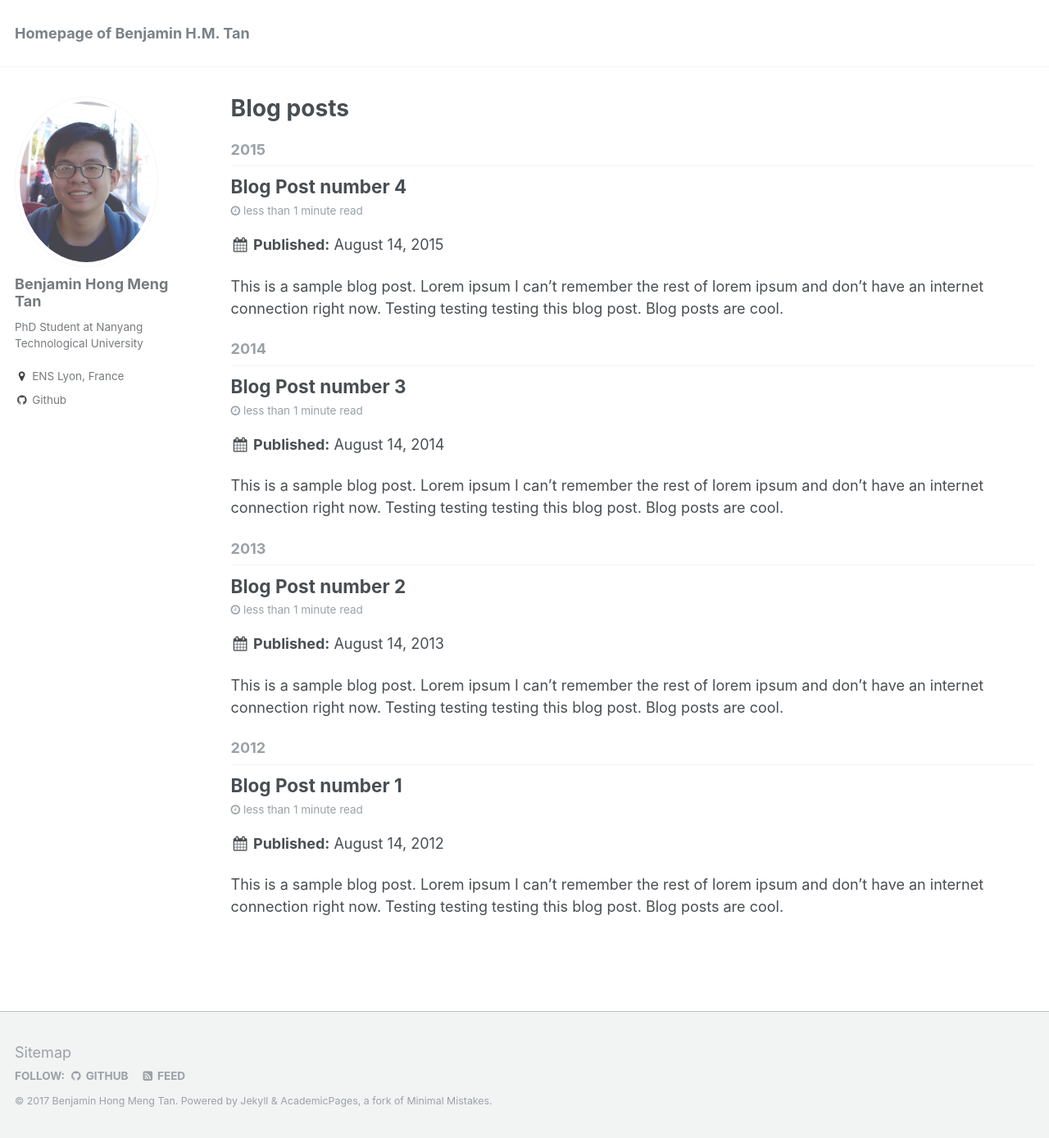
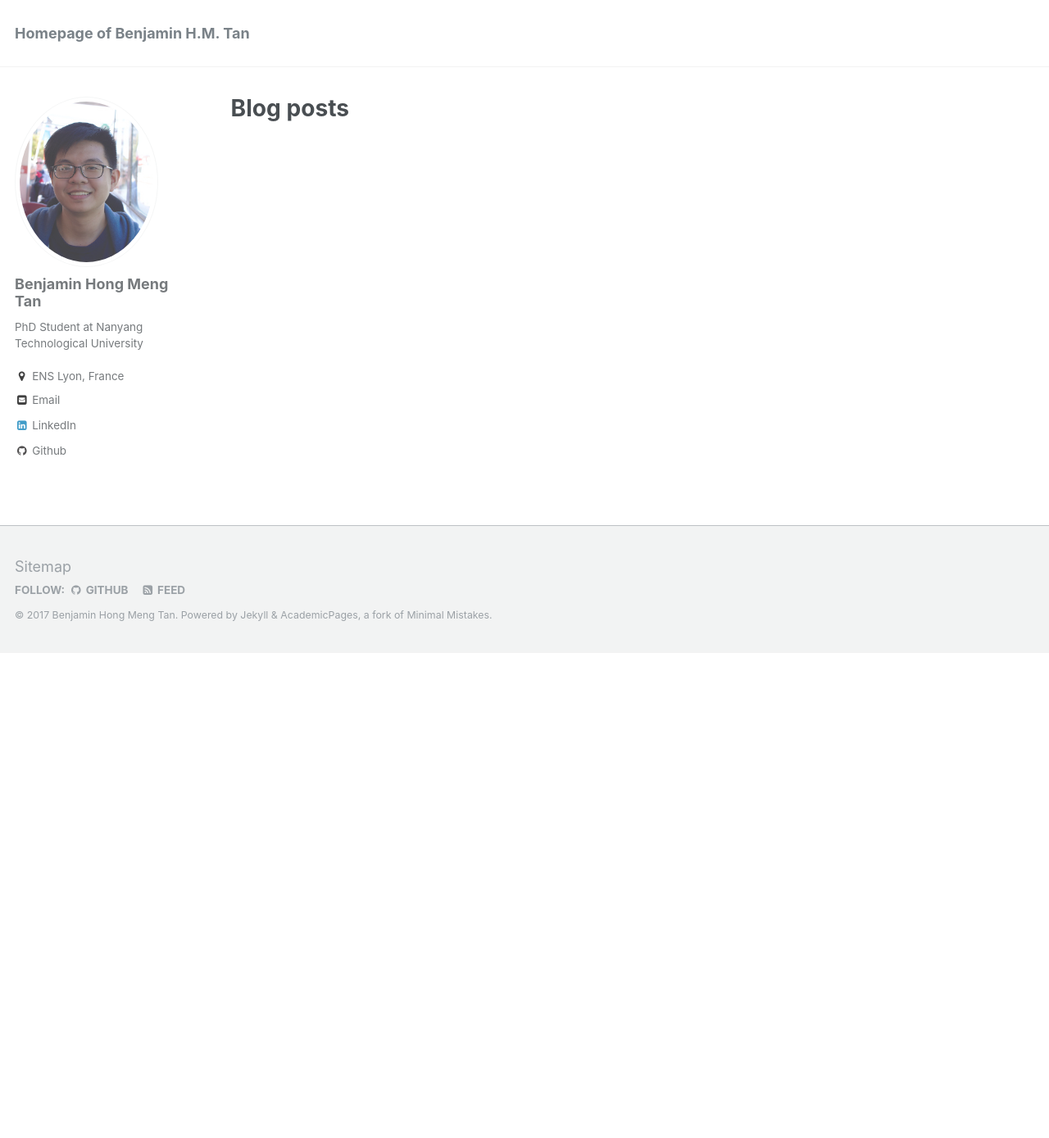
Before and after one commit to benjaminhmtan/benjaminhmtan.github.io, a Jekyll site: the page built from _pages/year-archive.html, in a window 1280 px wide and 1389 px high. Shown: the whole window at 82% size. Built offline with Jekyll 4.4.1, drawn with Linux system fonts in a browser that asks for light colours.

Commit message:
remove sample pages

```diff
--- a/_config.yml
+++ b/_config.yml
@@ -84,7 +84,7 @@ author:
   location         : "ENS Lyon, France"
   employer         :
   googlescholar    : # "http://yourfullgooglescholarurl.com"
-  email            :
+  email            : "benjaminhmtan *at* gmail *dot* com"
   uri              :
   bitbucket        :
   codepen          :
@@ -97,8 +97,8 @@ author:
   keybase          :
   instagram        :
   lastfm           :
-  linkedin         :
-  orcid            : # "http://orcid.org/yourorcidurl"
+  linkedin         : "https://www.linkedin.com/in/benjamin-hong-meng-tan-611a0a148/"
+  orcid            : # "http://orcid.org/0000-0002-8629-9052"
   pinterest        :
   soundcloud       :
   stackoverflow    : # http://stackoverflow.com/users/123456/username
--- a/_posts/2012-08-14-blog-post-1.md
+++ /dev/null
@@ -1,20 +0,0 @@
----
-title: 'Blog Post number 1'
-date: 2012-08-14
-permalink: /posts/2012/08/blog-post-1/
-tags:
-  - cool posts
-  - category1
-  - category2
----
-
-This is a sample blog post. Lorem ipsum I can't remember the rest of lorem ipsum and don't have an internet connection right now. Testing testing testing this blog post. Blog posts are cool.
-
-Headings are cool
-======
-
-You can have many headings
-======
-
-Aren't headings cool?
-------
--- a/_posts/2013-08-14-blog-post-2.md
+++ /dev/null
@@ -1,20 +0,0 @@
----
-title: 'Blog Post number 2'
-date: 2013-08-14
-permalink: /posts/2013/08/blog-post-2/
-tags:
-  - cool posts
-  - category1
-  - category2
----
-
-This is a sample blog post. Lorem ipsum I can't remember the rest of lorem ipsum and don't have an internet connection right now. Testing testing testing this blog post. Blog posts are cool.
-
-Headings are cool
-======
-
-You can have many headings
-======
-
-Aren't headings cool?
-------
--- a/_posts/2014-08-14-blog-post-3.md
+++ /dev/null
@@ -1,20 +0,0 @@
----
-title: 'Blog Post number 3'
-date: 2014-08-14
-permalink: /posts/2014/08/blog-post-3/
-tags:
-  - cool posts
-  - category1
-  - category2
----
-
-This is a sample blog post. Lorem ipsum I can't remember the rest of lorem ipsum and don't have an internet connection right now. Testing testing testing this blog post. Blog posts are cool.
-
-Headings are cool
-======
-
-You can have many headings
-======
-
-Aren't headings cool?
-------
--- a/_posts/2015-08-14-blog-post-4.md
+++ /dev/null
@@ -1,20 +0,0 @@
----
-title: 'Blog Post number 4'
-date: 2015-08-14
-permalink: /posts/2012/08/blog-post-4/
-tags:
-  - cool posts
-  - category1
-  - category2
----
-
-This is a sample blog post. Lorem ipsum I can't remember the rest of lorem ipsum and don't have an internet connection right now. Testing testing testing this blog post. Blog posts are cool.
-
-Headings are cool
-======
-
-You can have many headings
-======
-
-Aren't headings cool?
-------
```
Also changed, not shown: _portfolio/portfolio-1.md (deleted, +0 -7 lines), _portfolio/portfolio-2.html (deleted, +0 -7 lines), _publications/2009-10-01-paper-title-number-1.md (deleted, +0 -15 lines), _publications/2010-10-01-paper-title-number-2.md (deleted, +0 -15 lines), _publications/2015-10-01-paper-title-number-3.md (deleted, +0 -15 lines), _talks/2012-03-01-talk-1.md (deleted, +0 -11 lines), _talks/2013-03-01-tutorial-1.md (deleted, +0 -13 lines), _talks/2014-02-01-talk-2.md (deleted, +0 -13 lines), _talks/2014-03-01-talk-3.md (deleted, +0 -11 lines), _teaching/2014-spring-teaching-1.md (deleted, +0 -20 lines), _teaching/2015-spring-teaching-2.md (deleted, +0 -20 lines), 3 other files.
